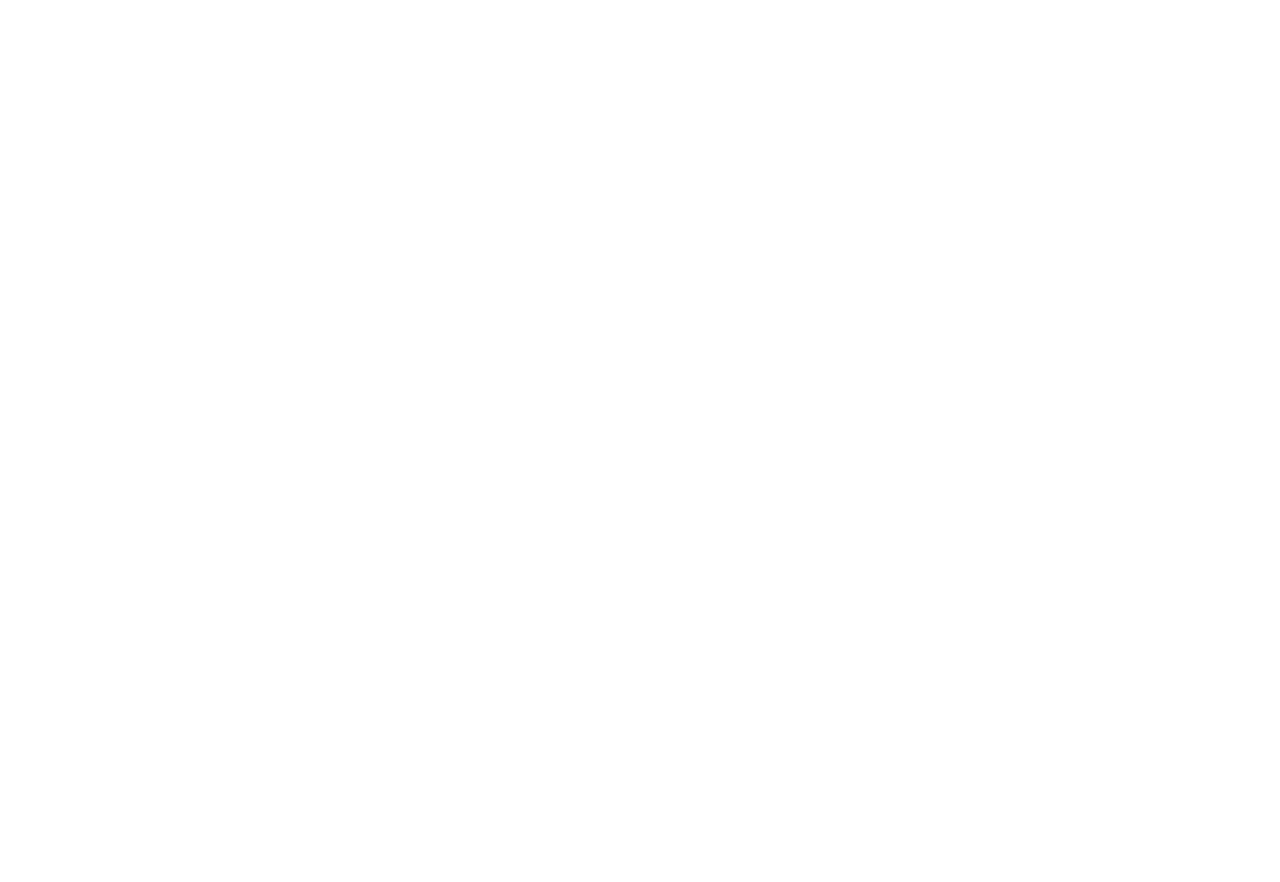
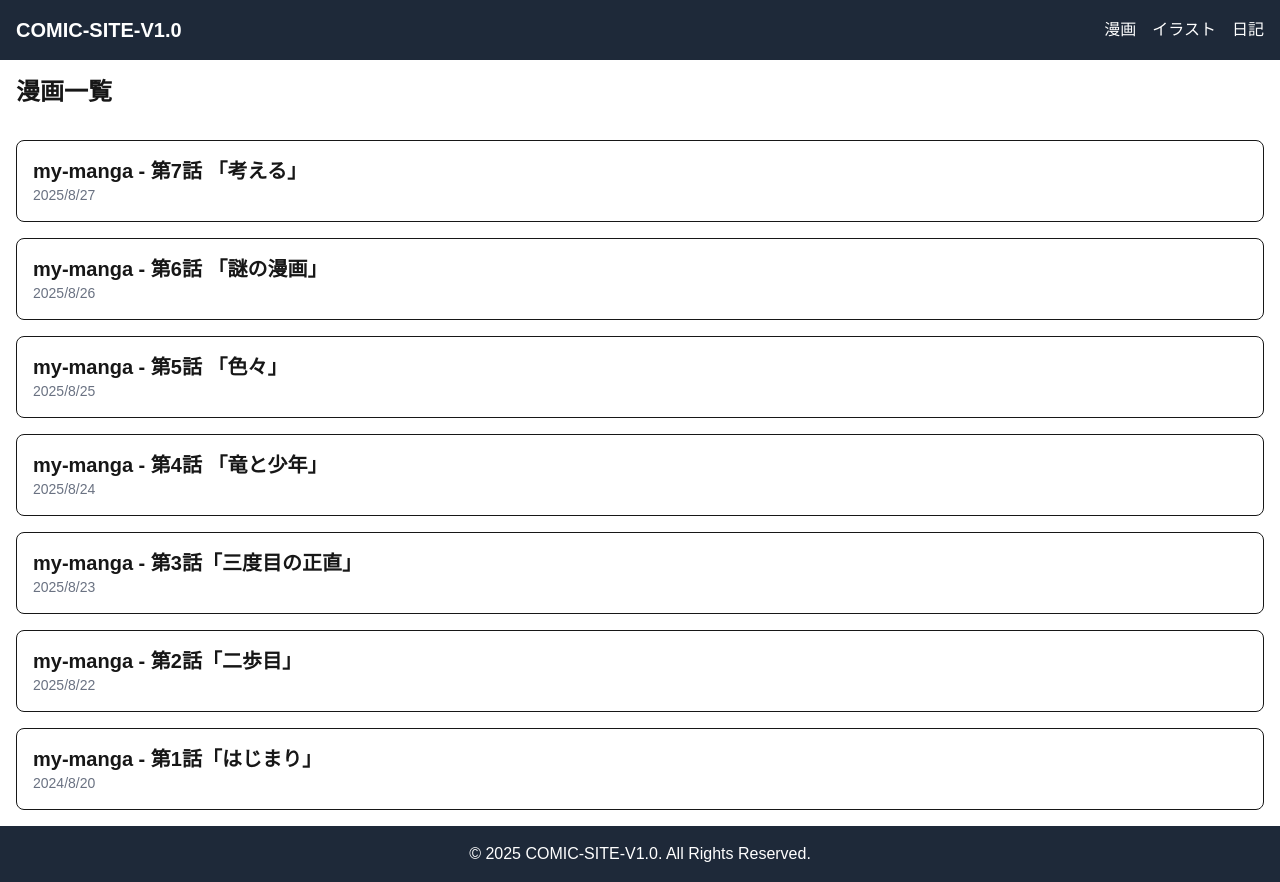
Before and after one commit to lgpq/comic-site-v1.0, a Next.js app: page /comics in a window 1280 px wide. Before the commit this address had no page. Before the commit the page ends 800 px from the top, so only its background shows below. Built offline with nearby package versions, Linux system fonts and the light colour scheme.

Commit message:
feat: Add comic series section to top page

```diff
--- /dev/null
+++ b/contents/comics/my-manga/series.yaml
@@ -0,0 +1,3 @@
+title: "サンプル漫画"
+author: "lgpq"
+description: "表示確認用のサンプル漫画です。"
--- a/src/app/comics/[...slug]/page.tsx
+++ b/src/app/comics/[seriesSlug]/[episodeSlug]/page.tsx
@@ -3,12 +3,12 @@ import path from 'path';
 import yaml from 'js-yaml';
 import Image from 'next/image';
 import { notFound } from 'next/navigation';
+import { EpisodeData } from '@/types';
 
 type Props = {
-  // In Next.js 15, page params are passed as a Promise.
-  // We need to use an async component to await them.
   params: Promise<{
-    slug: string[]
+    seriesSlug: string;
+    episodeSlug: string;
   }>;
 };
 
@@ -19,22 +19,26 @@ interface EpisodeData {
   pages: string[];
 }
 
-const getEpisodeData = (slug: string[]): EpisodeData | null => {
-  const filePath = path.join(process.cwd(), 'contents', 'comics', ...slug, 'meta.yaml');
+const getEpisodeData = (seriesSlug: string, episodeSlug: string): EpisodeData | null => {
+  const filePath = path.join(process.cwd(), 'contents', 'comics', seriesSlug, episodeSlug, 'meta.yaml');
 
   if (!fs.existsSync(filePath)) {
     return null;
   }
 
   const fileContent = fs.readFileSync(filePath, 'utf-8');
-  const data = yaml.load(fileContent);
-  return data as EpisodeData;
+  try {
+    const data = yaml.load(fileContent);
+    return data as EpisodeData;
+  } catch (e) {
+    return null;
+  }
 }
 
 export default async function ComicEpisodePage({ params }: Props) {
   // Await the params Promise to get the actual slug object
-  const { slug } = await params;
-  const episodeData = getEpisodeData(slug);
+  const { seriesSlug, episodeSlug } = await params;
+  const episodeData = getEpisodeData(seriesSlug, episodeSlug);
 
   if (!episodeData || !Array.isArray(episodeData.pages)) {
     notFound();
--- /dev/null
+++ b/src/app/comics/[seriesSlug]/page.tsx
@@ -0,0 +1,36 @@
+import Link from 'next/link';
+import { getAllComicEpisodes, getComicSeries } from '@/utils/content';
+import { notFound } from 'next/navigation';
+
+type Props = {
+  params: {
+    seriesSlug: string;
+  };
+};
+
+export default function ComicSeriesPage({ params }: Props) {
+  const { seriesSlug } = params;
+  const series = getComicSeries().find((s) => s.slug === seriesSlug);
+  const episodes = getAllComicEpisodes().filter((ep) => ep.seriesTitle === seriesSlug);
+
+  if (!series) {
+    notFound();
+  }
+
+  return (
+    <div>
+      <h2 className="text-2xl font-bold mb-2">{series.title}</h2>
+      <p className="text-gray-600 dark:text-gray-400 mb-8">{series.description}</p>
+      <ul className="space-y-4">
+        {episodes.map((episode) => (
+          <li key={episode.episodeSlug}>
+            <Link href={`/comics/${series.slug}/${episode.episodeSlug}`} className="block p-4 border rounded-lg hover:bg-gray-100 dark:hover:bg-gray-800 transition-colors">
+              <h3 className="text-xl font-semibold">{episode.title}</h3>
+              <p className="text-sm text-gray-500">{new Date(episode.date).toLocaleDateString('ja-JP')}</p>
+            </Link>
+          </li>
+        ))}
+      </ul>
+    </div>
+  );
+}
--- a/src/app/page.tsx
+++ b/src/app/page.tsx
@@ -1,12 +1,18 @@
-import { getAllComicEpisodes, getAllIllustrations, getAllDiaryEntries } from '@/utils/content';
+import { getComicSeries, getAllComicEpisodes, getAllIllustrations, getAllDiaryEntries } from '@/utils/content';
 import HomeClientContent from '@/components/HomeClientContent';
 
 export default async function Home() {
+  const allSeries = getComicSeries();
   const latestEpisodes = getAllComicEpisodes().slice(0, 7);
   const latestIllustrations = getAllIllustrations().slice(0, 7);
   const latestDiaryEntries = getAllDiaryEntries().slice(0, 3); // 最新3件の日記
 
   return (
-    <HomeClientContent latestEpisodes={latestEpisodes} latestIllustrations={latestIllustrations} latestDiaryEntries={latestDiaryEntries} />
+    <HomeClientContent
+      allSeries={allSeries}
+      latestEpisodes={latestEpisodes}
+      latestIllustrations={latestIllustrations}
+      latestDiaryEntries={latestDiaryEntries}
+    />
   );
 }
--- a/src/components/HomeClientContent.tsx
+++ b/src/components/HomeClientContent.tsx
@@ -2,18 +2,20 @@
 
 import Link from 'next/link';
 import Image from 'next/image';
-import { ComicEpisode, Illustration, DiaryEntry } from '@/utils/content';
+import { ComicEpisode, DiaryEntry, Illustration, ComicSeries } from '@/types';
 import { useDraggableScroll } from '@/hooks/useDraggableScroll';
 
 type Props = {
+  allSeries: ComicSeries[];
   latestEpisodes: ComicEpisode[];
   latestIllustrations: Illustration[];
   latestDiaryEntries: DiaryEntry[];
 };
 
-export default function HomeClientContent({ latestEpisodes, latestIllustrations, latestDiaryEntries }: Props) {
+export default function HomeClientContent({ allSeries, latestEpisodes, latestIllustrations, latestDiaryEntries }: Props) {
   const comicsScroll = useDraggableScroll<HTMLDivElement>();
   const illustsScroll = useDraggableScroll<HTMLDivElement>();
+  const seriesScroll = useDraggableScroll<HTMLDivElement>();
 
   return (
     <div className="space-y-12">
@@ -29,6 +31,55 @@ export default function HomeClientContent({ latestEpisodes, latestIllustrations,
         >
           作品一覧へ
         </Link>
+      </section>
+
+      {/* 作品シリーズ一覧 */}
+      <section>
+        <div className="flex justify-between items-center mb-4">
+          <h2 className="text-2xl font-bold">作品シリーズ</h2>
+          <Link href="/comics" className="text-sm text-sky-500 hover:underline">
+            もっと見る
+          </Link>
+        </div>
+        <div
+          ref={seriesScroll.ref}
+          className="flex overflow-x-auto gap-6 pb-4 scrollbar-hide cursor-grab active:cursor-grabbing"
+          onMouseDown={seriesScroll.handleMouseDown}
+          onMouseLeave={seriesScroll.handleMouseLeaveOrUp}
+          onMouseUp={seriesScroll.handleMouseLeaveOrUp}
+          onMouseMove={seriesScroll.handleMouseMove}
+        >
+          {allSeries.map((series) => (
+            <Link
+              key={series.slug}
+              href={`/comics/${series.slug}`}
+              className="border rounded-lg overflow-hidden group flex-shrink-0 w-48"
+              onClick={seriesScroll.preventClick}
+              draggable={false}
+            >
+              <div className="w-full aspect-[2/3] relative bg-gray-200 dark:bg-gray-700">
+                {series.thumbnailUrl && series.thumbnailUrl.startsWith('http') ? (
+                  <Image
+                    src={series.thumbnailUrl}
+                    alt={series.title}
+                    fill
+                    className="object-cover pointer-events-none"
+                    sizes="(max-width: 640px) 100vw, (max-width: 768px) 50vw, 33vw"
+                    draggable={false}
+                  />
+                ) : (
+                  <div className="w-full h-full flex items-center justify-center text-xs text-gray-500">
+                    No Image
+                  </div>
+                )}
+              </div>
+              <div className="p-3">
+                <h3 className="font-semibold truncate">{series.title}</h3>
+                <p className="text-sm text-gray-500 dark:text-gray-400 truncate">{series.description}</p>
+              </div>
+            </Link>
+          ))}
+        </div>
       </section>
 
       {/* 最新の漫画セクション */}
--- /dev/null
+++ b/src/types/index.ts
@@ -0,0 +1,30 @@
+export type ComicEpisode = {
+  seriesTitle: string;
+  episodeSlug: string;
+  title: string;
+  date: string;
+  thumbnailUrl?: string;
+};
+
+export type Illustration = {
+  title: string;
+  date: string;
+  tags: string[];
+  url: string;
+};
+
+export type DiaryEntry = {
+  slug: string;
+  title: string;
+  date: string;
+  tags: string[];
+  content: string;
+};
+
+export type ComicSeries = {
+  slug: string;
+  title: string;
+  author: string;
+  description: string;
+  thumbnailUrl?: string;
+};
--- a/src/utils/content.ts
+++ b/src/utils/content.ts
@@ -2,19 +2,11 @@ import fs from 'fs';
 import path from 'path';
 import yaml from 'js-yaml';
 import matter from 'gray-matter';
+import { ComicEpisode, DiaryEntry, Illustration, ComicSeries } from '@/types';
 
 const contentsDir = path.join(process.cwd(), 'contents');
 
-// --- 漫画とイラストの関数 (変更なし) ---
-export interface ComicEpisode {
-  seriesTitle: string;
-  episodeSlug: string;
-  title: string;
-  date: string;
-  thumbnailUrl?: string; // サムネイル画像のURL（オプショナル）
-}
 export const getAllComicEpisodes = (): ComicEpisode[] => {
-  // (省略) 既存のコードのまま
   const comicsDir = path.join(contentsDir, 'comics');
   const seriesDirs = fs.readdirSync(comicsDir, { withFileTypes: true }).filter(d => d.isDirectory()).map(d => d.name);
   const allEpisodes: ComicEpisode[] = [];
@@ -26,24 +18,55 @@ export const getAllComicEpisodes = (): ComicEpisode[] => {
       if (fs.existsSync(metaPath)) {
         const fileContent = fs.readFileSync(metaPath, 'utf-8');
         const data = yaml.load(fileContent) as { title: string; date: string; pages?: string[] };
-
-        // 1ページ目をサムネイルとして取得
         const thumbnailUrl = data.pages && data.pages.length > 0 ? data.pages[0] : undefined;
-
         allEpisodes.push({ seriesTitle: series, episodeSlug: episode, thumbnailUrl, ...data });
       }
     }
   }
   return allEpisodes.sort((a, b) => new Date(b.date).getTime() - new Date(a.date).getTime());
 };
-export interface Illustration {
-  title: string;
-  date: string;
-  tags: string[];
-  url: string;
-}
+
+export const getComicSeries = (): ComicSeries[] => {
+  const comicsDir = path.join(contentsDir, 'comics');
+  try {
+    const seriesDirs = fs.readdirSync(comicsDir, { withFileTypes: true })
+      .filter(dirent => dirent.isDirectory())
+      .map(dirent => dirent.name);
+
+    // 先にすべてのエピソード情報を取得する
+    const allEpisodes = getAllComicEpisodes();
+
+    const allSeries = seriesDirs.map(seriesSlug => {
+      const seriesPath = path.join(comicsDir, seriesSlug);
+      const seriesMetaPath = path.join(seriesPath, 'series.yaml');
+
+      let seriesData: Partial<ComicSeries> = { slug: seriesSlug, title: seriesSlug };
+
+      if (fs.existsSync(seriesMetaPath)) {
+        const fileContent = fs.readFileSync(seriesMetaPath, 'utf-8');
+        const data = yaml.load(fileContent) as Omit<ComicSeries, 'slug' | 'thumbnailUrl'>;
+        seriesData = { ...seriesData, ...data };
+      }
+
+      // Find the first episode to use its thumbnail
+      const episodesInSeries = allEpisodes.filter(ep => ep.seriesTitle === seriesSlug);
+      if (episodesInSeries.length > 0) {
+        // 日付で昇順ソートして、最も古いエピソード（第1話）を取得
+        const firstEpisode = episodesInSeries.sort((a, b) => new Date(a.date).getTime() - new Date(b.date).getTime())[0];
+        seriesData.thumbnailUrl = firstEpisode.thumbnailUrl;
+      }
+
+      return seriesData as ComicSeries;
+    });
+
+    return allSeries;
+  } catch (e) {
+    console.error("Error reading comic series:", e);
+    return [];
+  }
+};
+
 export function getAllIllustrations(): Illustration[] {
-  // (省略) 既存のコードのまま
   const illustrationsPath = path.join(process.cwd(), 'contents/illustrations/meta.yaml');
   try {
     const fileContents = fs.readFileSync(illustrationsPath, 'utf8');
@@ -52,17 +75,6 @@ export function getAllIllustrations(): Illustration[] {
   } catch (e) {
     return [];
   }
-}
-// ------------------------------------
-
-
-// --- 日記の関数 (ここからが重要) ---
-export interface DiaryEntry {
-  slug: string;
-  title: string;
-  date: string;
-  tags: string[];
-  content: string;
 }
 
 const diaryDir = path.join(process.cwd(), 'contents/diary');
@@ -105,23 +117,6 @@ export function getAllDiaryEntries(): DiaryEntry[] {
 
 // 最も安全な方法に修正
 export function getDiaryEntryBySlug(slug: string): DiaryEntry | undefined {
-  // slugから年と月を抽出 (例: "2025-08-23-...")
-  const match = slug.match(/^(\d{4})-(\d{2})-\d{2}-.*/);
-  if (!match) {
-    return undefined;
-  }
-  const [, year, month] = match;
-
-  const fullPath = path.join(diaryDir, year, month, `${slug}.md`);
-  try {
-    const fileContents = fs.readFileSync(fullPath, 'utf8');
-    const { data, content } = matter(fileContents);
-    return {
-      slug,
-      content,
-      ...(data as { title: string; date: string; tags: string[] }),
-    };
-  } catch (e) {
-    return undefined;
-  }
+  const allEntries = getAllDiaryEntries();
+  return allEntries.find(entry => entry.slug === slug);
 }
```
Also changed, not shown: index.ts (added).
